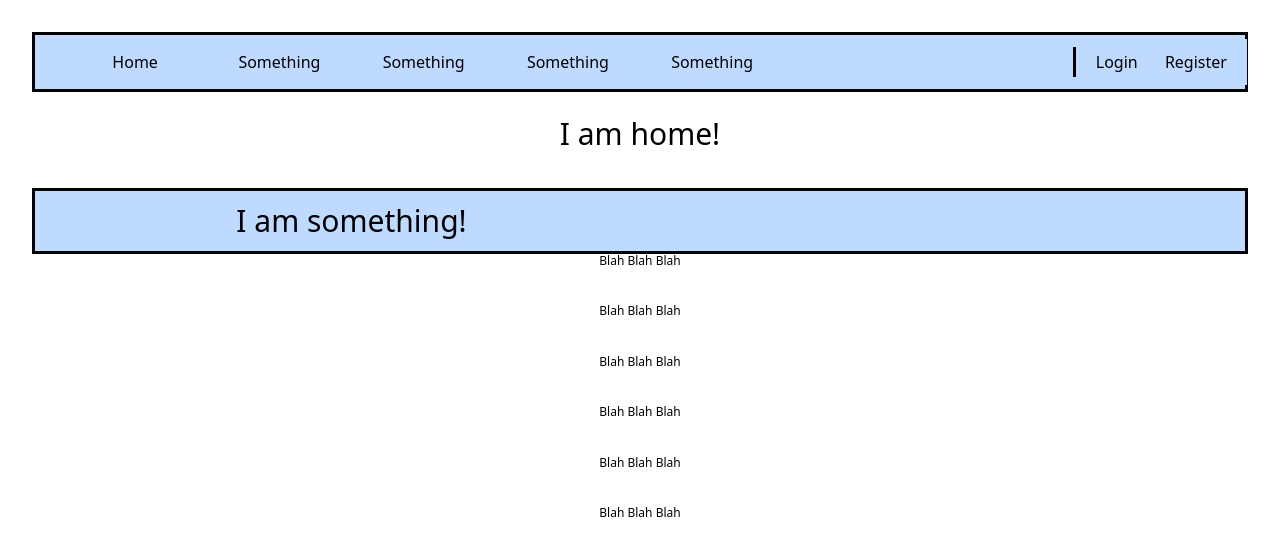
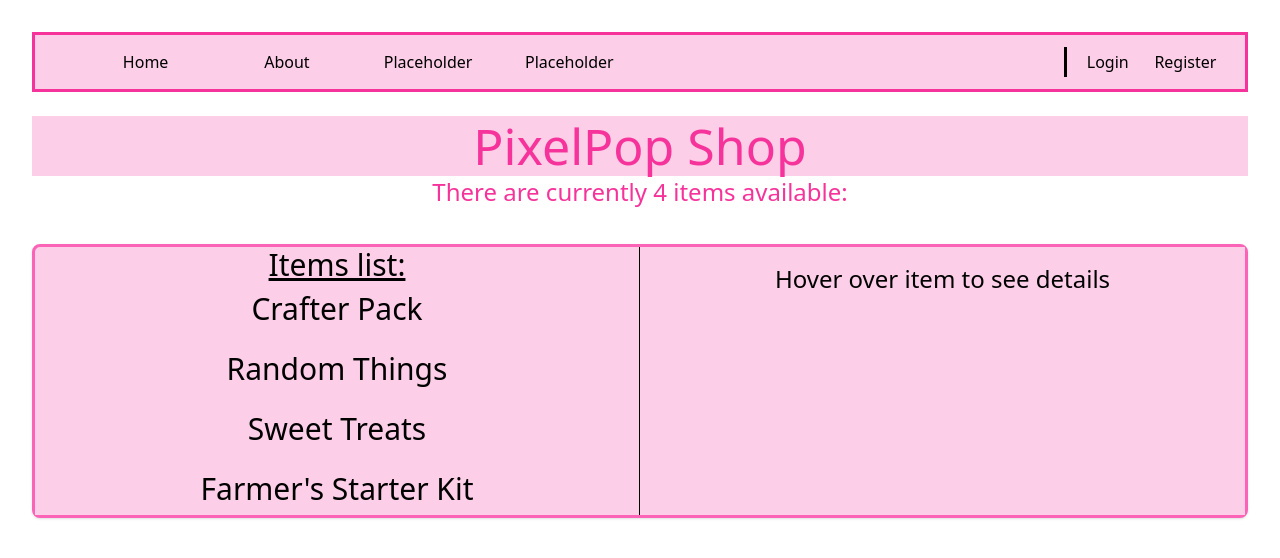
Before and after one commit to keloggzzz/MiniProject, a React (Vite) app: page / in a window 1280 px wide. Shown: the top 558 px of the page. Built offline with nearby package versions, Linux system fonts and the light colour scheme.

Commit message:
Edited design, finished validations. Met all Requirements

```diff
--- a/src/App.css
+++ b/src/App.css
@@ -5,9 +5,8 @@
   text-align: center;
 }
 body{
-  background-color: var(--color-blue-50);
-
-
+  background-color: var(--color-zinc-800);
+  font-family: var(--font-serif);
 
 }
 label{
@@ -15,51 +14,27 @@ label{
 }
 
 h1{
-  color: var(--color-gray-950);
-  font-family: Arial;
+  color: var(--color-pink-500);
   text-align: center;
   font-size: 50px;
-  border-color: var(--color-gray-950);
-  border-width: 5px;
-  border-radius: 15px;
-  background-color: var(--color-blue-200);
+  background-color: var(--color-pink-200);
 }
 
 h4{font-size: 12px;}
 
 
 
-ul {
-  list-style-type: none;
-  margin: 0;
-  padding: 0;
-  overflow: hidden;
-  background-color: var(--color-blue-200);
-  border-color: var(--color-gray-800);
-  border-width: 2px;
-  width: 100vw;
-}
-
-.pushRight {
-  float:right; /* Pushes everything after it to the right. For login and register */
-}
-
-li {
-  color: var(--color-gray-800);
-  float:left; /*aligns list horizontally to the left*/
-}
-
 div a { /*styling for each link*/
-  background-color: var(--color-blue-200);
+  background-color: var(--color-pink-200);
   color: var(--color-gray-800);
   text-align: center;
-  padding: 12px 20px;
+  padding: 10px 20px;
   text-decoration: none;
 }
 
 /* Change the link block to black on hover */
 div a:hover {
-  background-color: var(--color-blue-300);
+  background-color: var(--color-pink-400);
 }
 
 
@@ -67,8 +42,8 @@ div a:hover {
   margin-left: auto;
   margin-right: auto;
   font-size: 20px;
-  background-color: var(--color-blue-200);
-  border-color: black;
+  background-color: var(--color-pink-200);
+  border-color: var(--color-pink-500);
   border-style:solid;
   border-width: 5px;
   border-radius: 5%;
@@ -76,13 +51,15 @@ div a:hover {
   height: auto;
   width: 30%;
   float: center;
+  font-family: var(--font-mono);
 }
 
 .regDiv{
   margin-left: auto;
   margin-right: auto;
   font-size: 20px;
-  border-color: var(--color-gray-950);
+  background-color: var(--color-pink-200);
+  border-color: var(--color-pink-500);
   border-style:solid;
   border-width: 5px;
   border-radius: 5%;
@@ -90,6 +67,7 @@ div a:hover {
   height: auto;
   width: 50%;
   float: center;
+  font-family: var(--font-mono);
 }
 
 .regButtonDiv{
@@ -109,22 +87,24 @@ div a:hover {
   border-color: var(--color-gray-950);
   border-style:solid;
   border-width: 3px;
+  color: var(--color-pink-500);
 
 }
 
 .button {
-  background-color: var(--color-gray-800);
+  background-color: var(--color-pink-300);
   border: solid;
   border-width: 1px;
   border-color: var(--color-gray-950);
-  color: var(--color-gray-50);
+  color: var(--color-gray-950);
   padding: 12px 20px;
   text-align: center;
   text-decoration: none;
   display: inline-block;
   font-size: 16px;
+  font-family: var(--font-mono);
 }
 
 .button:hover{
-    background-color: var(--color-gray-950);
+    background-color: var(--color-pink-400);
 }
--- a/src/App.jsx
+++ b/src/App.jsx
@@ -3,7 +3,8 @@ import NavBar from './Components/NavBar';
 import Home from "./Components/Home";
 import Login from "./Components/Login";
 import Register from './Components/Register';
-import Something from './Components/Something';
+import About from './Components/About';
+import {items} from "./Model/items.json"
 
 import { BrowserRouter, Routes, Route } from "react-router-dom";
 import {useState, createContext} from "react";
@@ -18,10 +19,11 @@ export default function App() {
      login=sessionStorage.getItem("logged")
    }
    const [logStatus,setLogStatus]=useState(login);
+   const [itemlist,setItemList]=useState(items);
 
   return (
     <>
-    <DataContext.Provider value={{logStatus:logStatus, setLogStatus:setLogStatus}}>
+    <DataContext.Provider value={{logStatus:logStatus, setLogStatus:setLogStatus, itemlist:itemlist, setItemList:setItemList}}>
     <div>
     <NavBar />
     <br></br>
@@ -32,7 +34,7 @@ export default function App() {
             <Route path="/*" element={<Home/>}/>
             <Route path="/Login" element={<Login/>}/>
             <Route path="/Register" element={<Register/>}/>
-            <Route path="/Something" element={<Something/>}/>
+            <Route path="/About" element={<About/>}/>
           </Routes>
         </BrowserRouter>
     </div>
--- /dev/null
+++ b/src/Components/About.jsx
@@ -0,0 +1,13 @@
+export default function About(){
+    return(
+
+        <div>
+        <h2 className="text-pink-400"> PixelPop is the perfect place to find high quality pixel items for those who are not in the 3d-realm</h2>
+        <br></br>
+
+        <h3 className="text-pink-300"> We hope you find something you like! </h3>
+        <br></br>
+
+        </div>
+    )
+    }
--- a/src/Components/Home.jsx
+++ b/src/Components/Home.jsx
@@ -1,39 +1,53 @@
 import {DataContext} from "../App";
 import {items} from "../Model/items.json"
+import {useState, useContext} from "react";
+
 export default function Home(){
+    const{itemlist, logStatus}=useContext(DataContext);
+    const[items, setItem]=useState(itemlist);
+    const[length, setLength]=useState(itemlist.length);
+
+    const [selectedItem, setSelectedItem] = useState(null); //state for item currently hovered over
 
 
 
 return(
+      <div>
+                <h1 className="text-3xl">PixelPop Shop</h1>
+                <h2 className="text-2xl text-pink-500">There are currently {length} items available:</h2>
+                <br></br>
 
-    <div>
-    <h2> I am home!</h2>
-    <br></br>
 
-    <div className='grid grid-cols-2 bg-blue-200 px-7 py-3 border-3 border-black items-center'>
-        <div>I am something!</div>
-    </div>
+            <div id="grid" className="grid grid-cols-2 bg-pink-200 rounded-lg shadow border border-pink-400 border-3" >
+                <div id="DisplayItems" className="border-r">
+                    <h2 className= "underline">Items list:</h2>
+                    <ul className="grid grid-cols-1 gap-y-2 bg-pink-200">
+                        {items.map((item) => (
+                            <li key={item.id}
+                            className="p-2 cursor-pointer hover:bg-pink-300 rounded"
+                            onMouseEnter={() => setSelectedItem(item)}
+                            >
+                                {item.name}
+                            </li>
+                        ))}
+                    </ul>
+                </div>
+                <div className=" bg-pink-200 p-4 text-2xl">
+                        {selectedItem?(
+                            <div>
+                                <img src={selectedItem.img}></img>
+                                <br></br>
+                                <p>{selectedItem.desc} </p>
 
-    <h4>Blah Blah Blah</h4>
-    <br></br>
+                            </div>
 
-    <h4>Blah Blah Blah</h4>
-    <br></br>
 
-    <h4>Blah Blah Blah</h4>
-    <br></br>
 
-    <h4>Blah Blah Blah</h4>
-    <br></br>
+                        ): (<p>Hover over item to see details</p>)}
 
-    <h4>Blah Blah Blah</h4>
-    <br></br>
+                    </div>
+            </div>
+        </div>
 
-    <h4>Blah Blah Blah</h4>
-
-    <br></br>
-    <br></br>
-
-    </div>
-)
+);
 }
--- a/src/Components/Login.jsx
+++ b/src/Components/Login.jsx
@@ -12,12 +12,13 @@ const[loginSt,setLogin]=useState((sessionStorage.getItem("logged")!=null?session
 function check(){
     if(uname.trim()==="" || pwd.trim() === ""){
             alert("Please fill out both fields.");
+            return;
 
     }if(uname.trim()==="user1"  && pwd.trim() === "test"){
-    sessionStorage.setItem("logged",1); //shared in session rather than component. It is "global"
+    sessionStorage.setItem("logged",1);
     setLogin(1);
 
-    }else{
+    } else{
     alert("Invalid credentials");
     }
 }
@@ -38,12 +39,12 @@ var login=<div className="loginDiv">
    <input className="fields" type="password" id="pwd" value={pwd} placeholder="Enter password" onChange={(e)=>{setPwd(e.target.value)}}/>
   <br></br><br></br>
 
-  <input className="button" type="button" value="Login" onClick={check}/>
+  <input className="button" type="button" value="Sign in" onClick={check}/>
 </div>
 
 
 var logoutUser=<div>
-You are logged in!
+<h2 className="text-pink-500">You are logged in!</h2>
 <br></br>
 </div>
   return(
--- a/src/Components/NavBar.jsx
+++ b/src/Components/NavBar.jsx
@@ -2,7 +2,7 @@ import { useState, useContext } from "react";
 import { DataContext } from "../App";
 
 export default function NavBar(){
-  const{logStatus,setLogStatus} = useContext(DataContext);  // Access global login state
+  const{logStatus,setLogStatus} = useContext(DataContext);
 
   const updateLogout = () => {
     sessionStorage.setItem("logged", "0"); // Update sessionStorage on logout
@@ -10,7 +10,7 @@ export default function NavBar(){
   };
 
   var loggedIn=<div>
-      <button className="block px-5 py-1 bg-red-500 text-black rounded" onClick={updateLogout}>Logout</button>
+      <button className="block px-5 py-1 bg-pink-500 text-black rounded" onClick={updateLogout}>Logout</button>
     </div>
 
   var loggedOut=<div className="grid grid-cols-2 border-3">
@@ -20,15 +20,16 @@ export default function NavBar(){
 
 
   return(
-      <div className='grid grid-cols-8 bg-blue-200 px-7 py-3 border-3 border-black items-center'>
+      <div className='grid grid-cols-8 bg-pink-200 px-10 py-3 border-3 border-pink-500 items-center'>
         <div><a href="/Home">Home</a></div>
-        <div><a href="/Something">Something</a></div>
+        <div><a href="/About">About</a></div>
 
-        <div><a href="/Something">Something</a></div>
-        <div><a href="/Something">Something</a></div>
-        <div><a href="/Something">Something</a></div>
+        <div><a href="/Placeholder">Placeholder</a></div>
+        <div><a href="/Placeholder">Placeholder</a></div>
         <div></div>
         <div></div>
+        <div></div>
+
         <div>{Number(logStatus)===1?loggedIn:loggedOut}</div>
     </div>
   );
--- a/src/Components/Something.jsx
+++ /dev/null
@@ -1,30 +0,0 @@
-export default function Something(){
-    return(
-
-        <div>
-        <h2> I am something!</h2>
-        <br></br>
-
-        <h4>Blah Blah Blah</h4>
-        <br></br>
-
-        <h4>Blah Blah Blah</h4>
-        <br></br>
-
-        <h4>Blah Blah Blah</h4>
-        <br></br>
-
-        <h4>Blah Blah Blah</h4>
-        <br></br>
-
-        <h4>Blah Blah Blah</h4>
-        <br></br>
-
-        <h4>Blah Blah Blah</h4>
-
-        <br></br>
-        <br></br>
-
-        </div>
-    )
-    }
--- a/src/Model/items.json
+++ b/src/Model/items.json
@@ -2,29 +2,28 @@
 "items":[
     {
         "id": 1,
-        "Name": "Item 1",
-        "Description": "A super awesome item"
+        "name": "Crafter Pack",
+        "desc": "A pack full with all the items you need to create things.",
+        "img":"https://img.freepik.com/premium-vector/working-mining-tools-pixel-art-set-repair-equipment-collection-8-bit-sprite_418367-376.jpg?ga=GA1.1.298569360.1740524051&semt=ais_hybrid"
     },
 
     {
         "id": 2,
-        "Name": "Item 2",
-        "Description": "A super cool item"
+        "name": "Random Things",
+        "desc": "You'll find some use in them for sure...",
+        "img": "https://img.freepik.com/premium-vector/colorful-pixel-game-items-collection_573660-4.jpg?ga=GA1.1.298569360.1740524051&semt=ais_hybrid"
     },
     {
         "id": 3,
-        "Name": "Item 3",
-        "Description": "A fantabulous item"
+        "name": "Sweet Treats",
+        "desc": "You might not need them, but they sure do taste good!",
+        "img":"https://img.freepik.com/free-vector/flat-design-pixel-art-food-illustration_23-2150208872.jpg?ga=GA1.1.298569360.1740524051&semt=ais_hybrid"
     },
     {
         "id": 4,
-        "Name": "Item 4",
-        "Description": "An illustrious item"
-    },
-    {
-        "id": 5,
-        "Name": "Item 5",
-        "Description": "An exclusive super duper item"
+        "name": "Farmer's Starter Kit",
+        "desc": "All the essentials to begin a small farm.",
+        "img": "https://img.freepik.com/premium-vector/pixel-art-set-farm-animals-garden-tools_434079-674.jpg?ga=GA1.1.298569360.1740524051&semt=ais_hybrid"
     }
   ]
 }
```
Also changed, not shown: src/Components/Register.jsx (+11 -10 lines).
